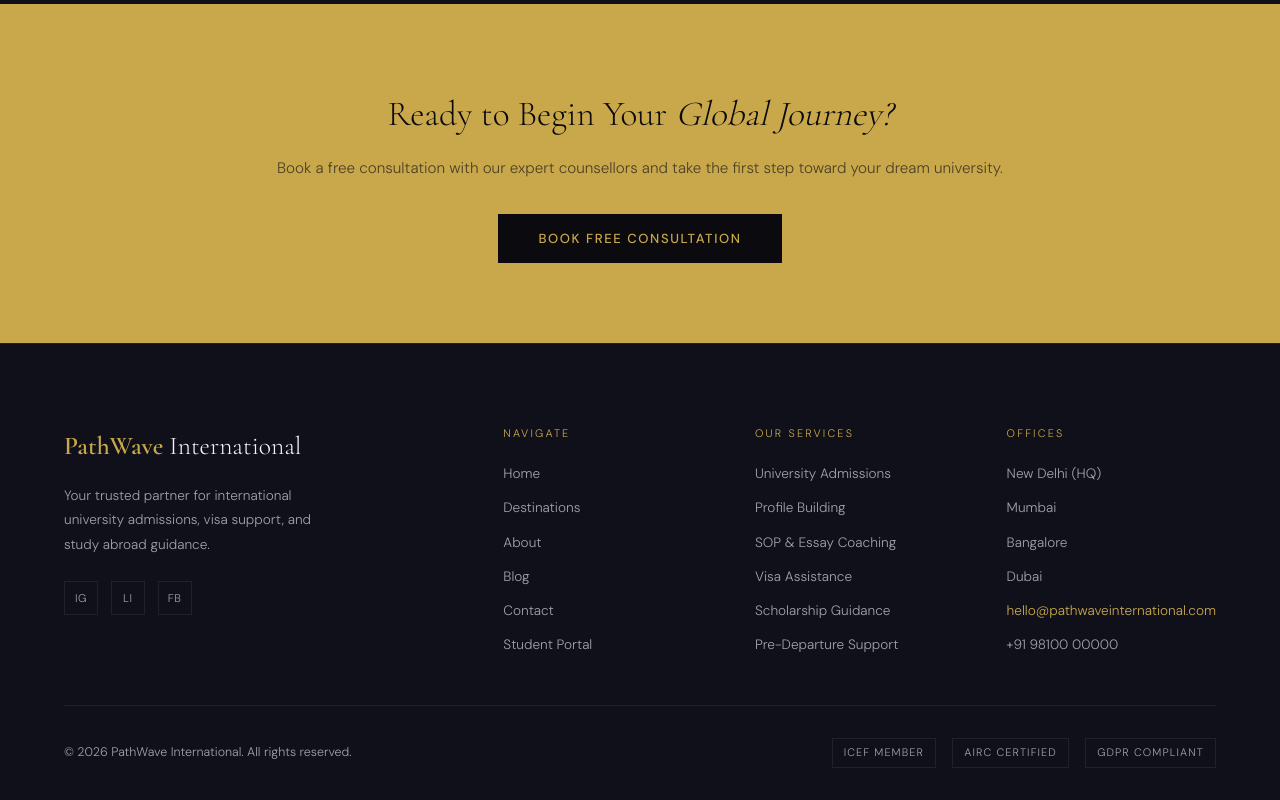
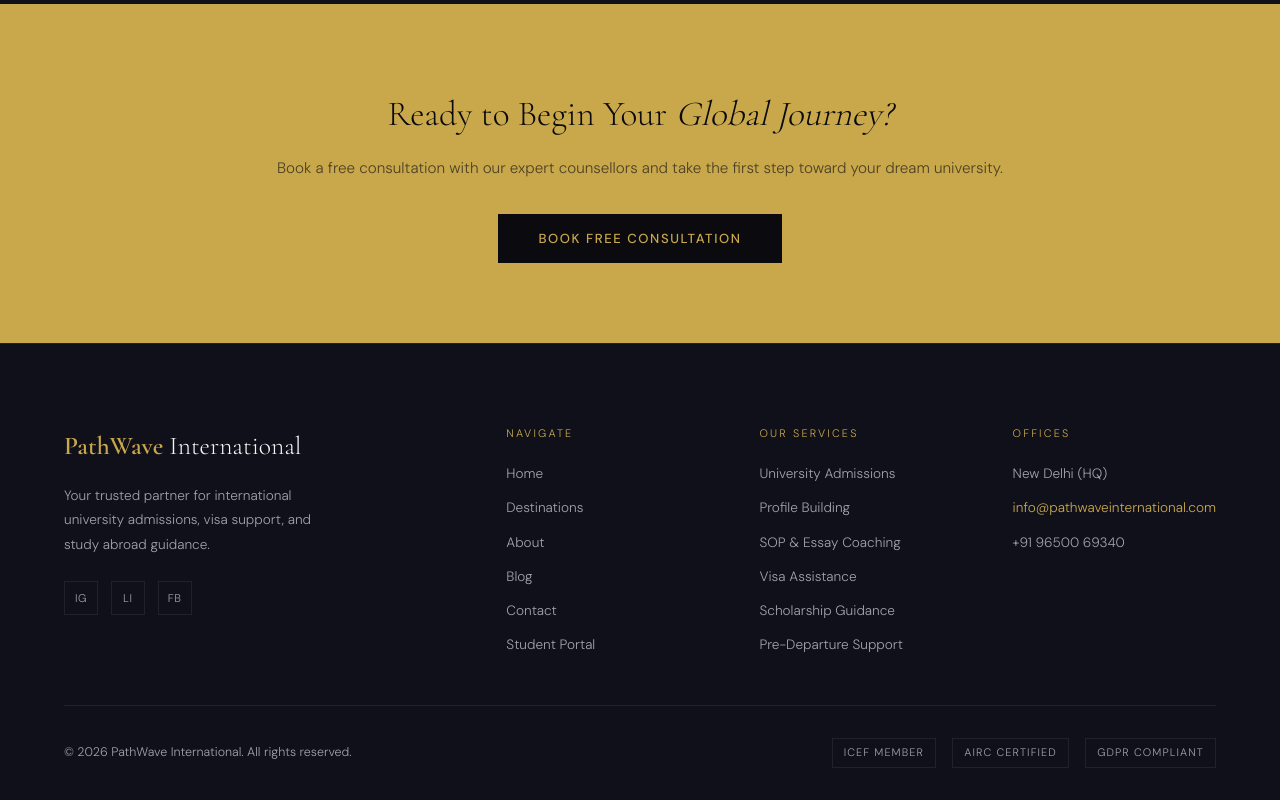
Before and after one commit to yashahuja31/Pathwave, a React (Create React App) app: page / in a window 1280 px wide. Shown: the part 5090-5890 px from the top of the page. Built offline with nearby package versions, Linux system fonts and the light colour scheme; the HTML template or start-up script is replaced by a standard one.

Commit message:
update: data changes

```diff
--- a/src/components/Footer.js
+++ b/src/components/Footer.js
@@ -11,7 +11,7 @@ export default function Footer() {
           <div className="footer-brand">PathWave <span>International</span></div>
           <p className="footer-desc">Your trusted partner for international university admissions, visa support, and study abroad guidance.</p>
           <div className="footer-socials">
-            <a href="https://instagram.com" target="_blank" rel="noreferrer" className="social-link">IG</a>
+            <a href="https://www.instagram.com/pathwaveinternational?igsh=cHJuNTFpNXJ6a2sy&utm_source=qr" target="_blank" rel="noreferrer" className="social-link">IG</a>
             <a href="https://linkedin.com" target="_blank" rel="noreferrer" className="social-link">LI</a>
             <a href="https://facebook.com" target="_blank" rel="noreferrer" className="social-link">FB</a>
           </div>
@@ -35,11 +35,11 @@ export default function Footer() {
           <div className="footer-col-title">Offices</div>
           <div className="footer-links">
             <span className="footer-link static">New Delhi (HQ)</span>
-            <span className="footer-link static">Mumbai</span>
+            {/* <span className="footer-link static">Mumbai</span>
             <span className="footer-link static">Bangalore</span>
-            <span className="footer-link static">Dubai</span>
-            <a href="mailto:hello@pathwaveinternational.com" className="footer-link gold">hello@pathwaveinternational.com</a>
-            <a href="tel:+919810000000" className="footer-link">+91 98100 00000</a>
+            <span className="footer-link static">Dubai</span> */}
+            <a href="mailto:info@pathwaveinternational.com" className="footer-link gold">info@pathwaveinternational.com</a>
+            <a href="tel:+919650069340" className="footer-link">+91 96500 69340</a>
           </div>
         </div>
       </div>
```
Also changed, not shown: package.json (+6 -6 lines), 2 other files (tests, documents, lock files or other folders).
